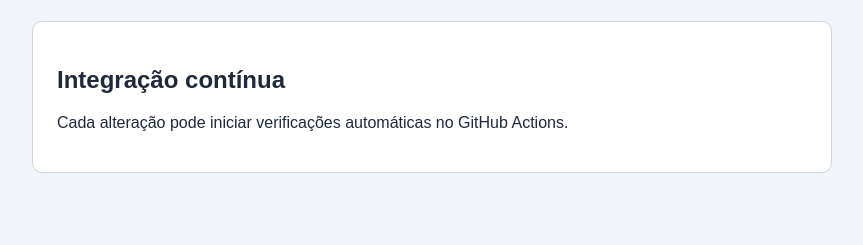
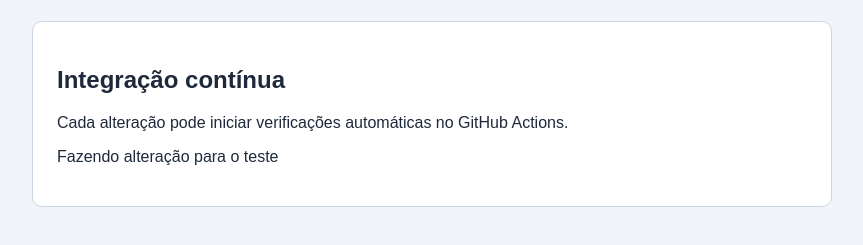
Before and after one commit to FelipeFolks/criar-pipeline, a plain HTML site: page index.html in a window 1280 px wide. Shown: the part 141-386 px from the top of the page, without its empty margins (208-1071 px from the left). Drawn offline with Linux system fonts and the light colour scheme.

Commit message:
Add test paragraph to index.html
Added a paragraph for testing purposes.

```diff
--- a/index.html
+++ b/index.html
@@ -22,6 +22,9 @@ Cada alteração pode iniciar verificações
 
 automáticas no GitHub Actions.
 </p>
+
+  <p>Fazendo alteração para o teste</p>
+
 </section>
 </main>
 </body>
```
